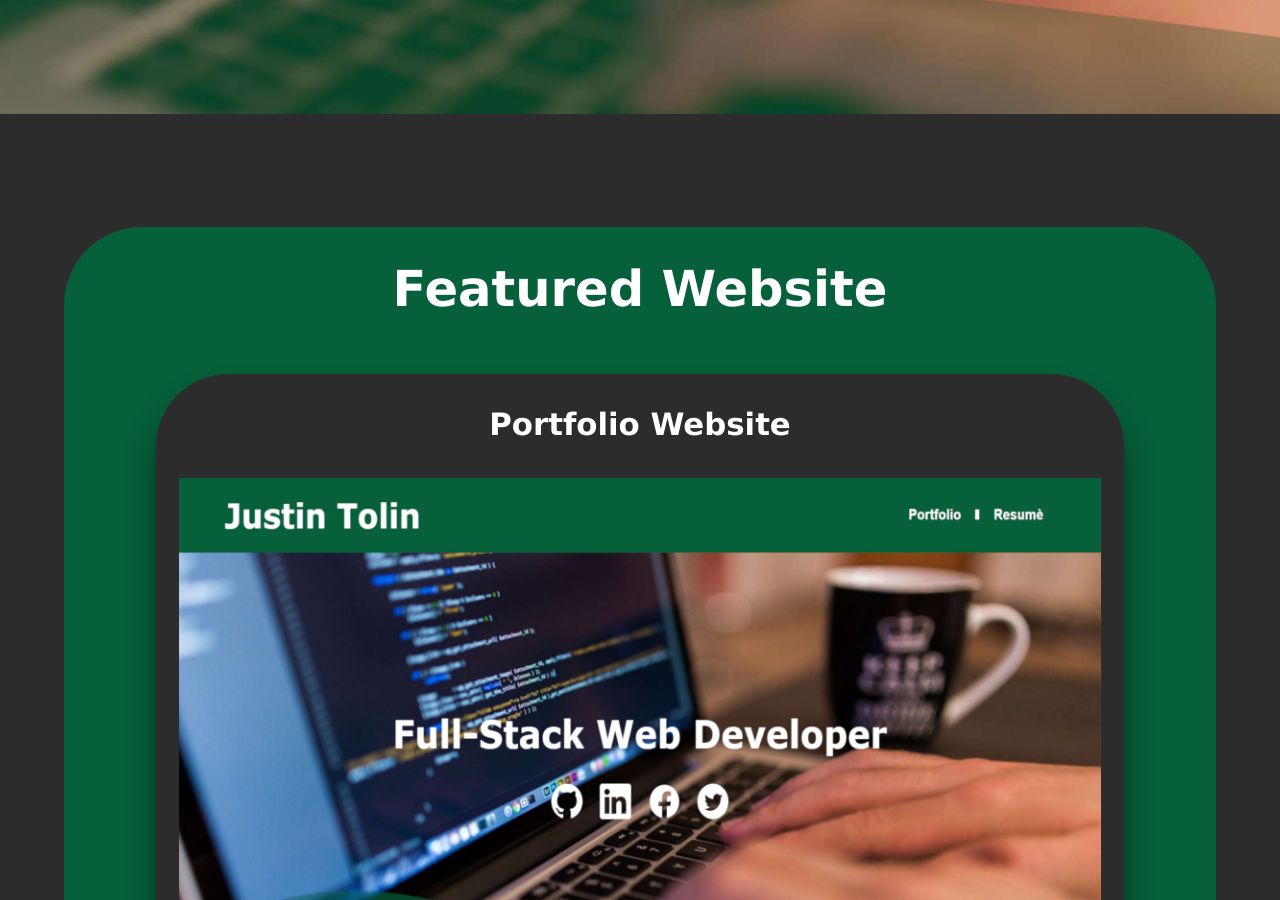
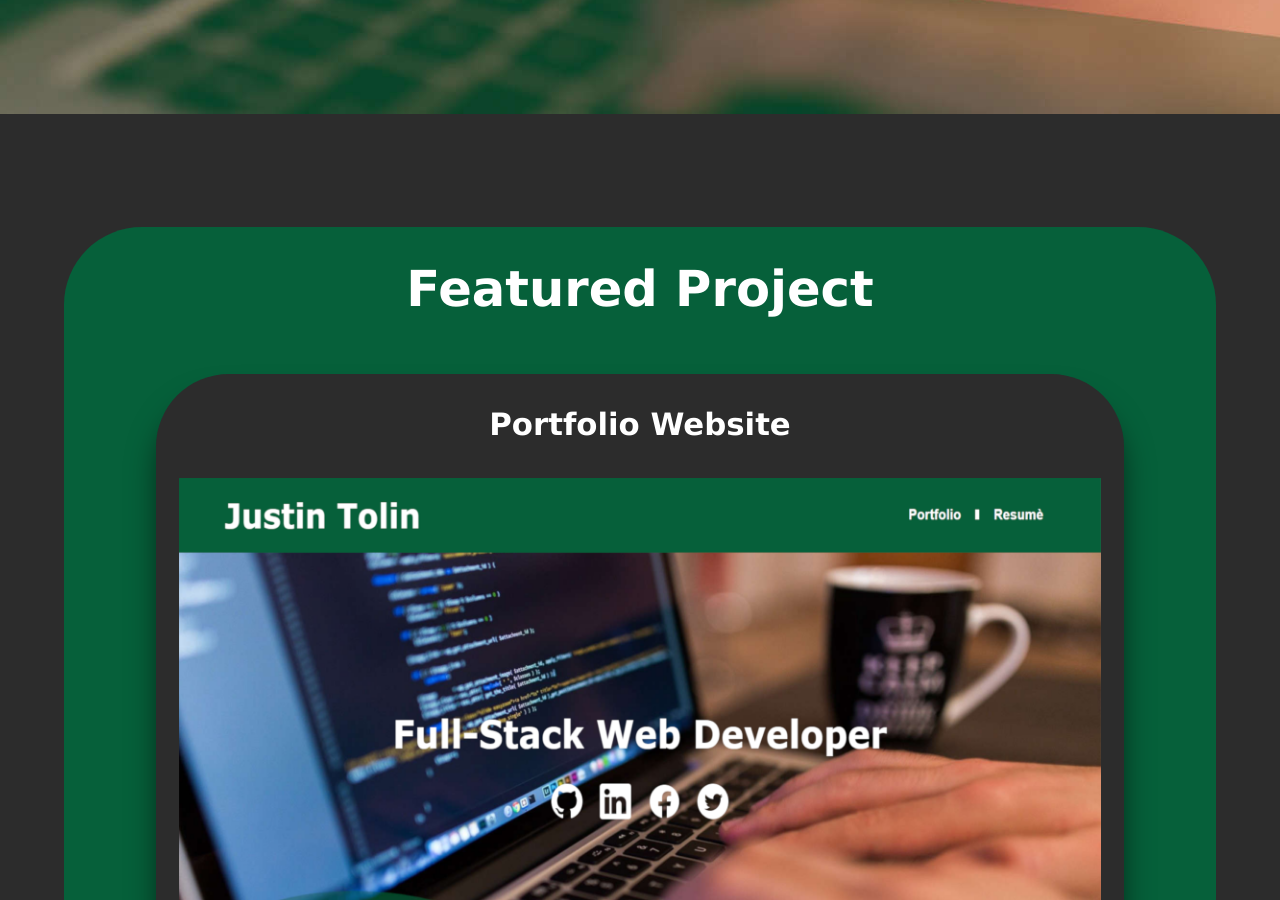
Before and after one commit to Bogey1331/Bogey1331.github.io, a Jekyll site: the page built from index.html, in a window 1280 px wide and 900 px high, scrolled down 811 px. Built offline with Jekyll 4.4.1, drawn with Linux system fonts in a browser that asks for light colours; a script that is not in the unit is left out.

Commit message:
Changing HomePage Showcase Header to Projects

```diff
--- a/index.html
+++ b/index.html
@@ -17,10 +17,10 @@ title: Home
   <div class="container">
     <div id="showcase-content">
         {% if site.posts.size > 1 %}
-        <h2>Featured Websites</h2>
+        <h2>Featured Projects</h2>
         {% endif %}
         {% if site.posts.size <= 1 %}
-        <h2>Featured Website</h2>
+        <h2>Featured Project</h2>
         {% endif %}
       <div class="website-showcase">
       {% for post in site.categories.featured %}
```
